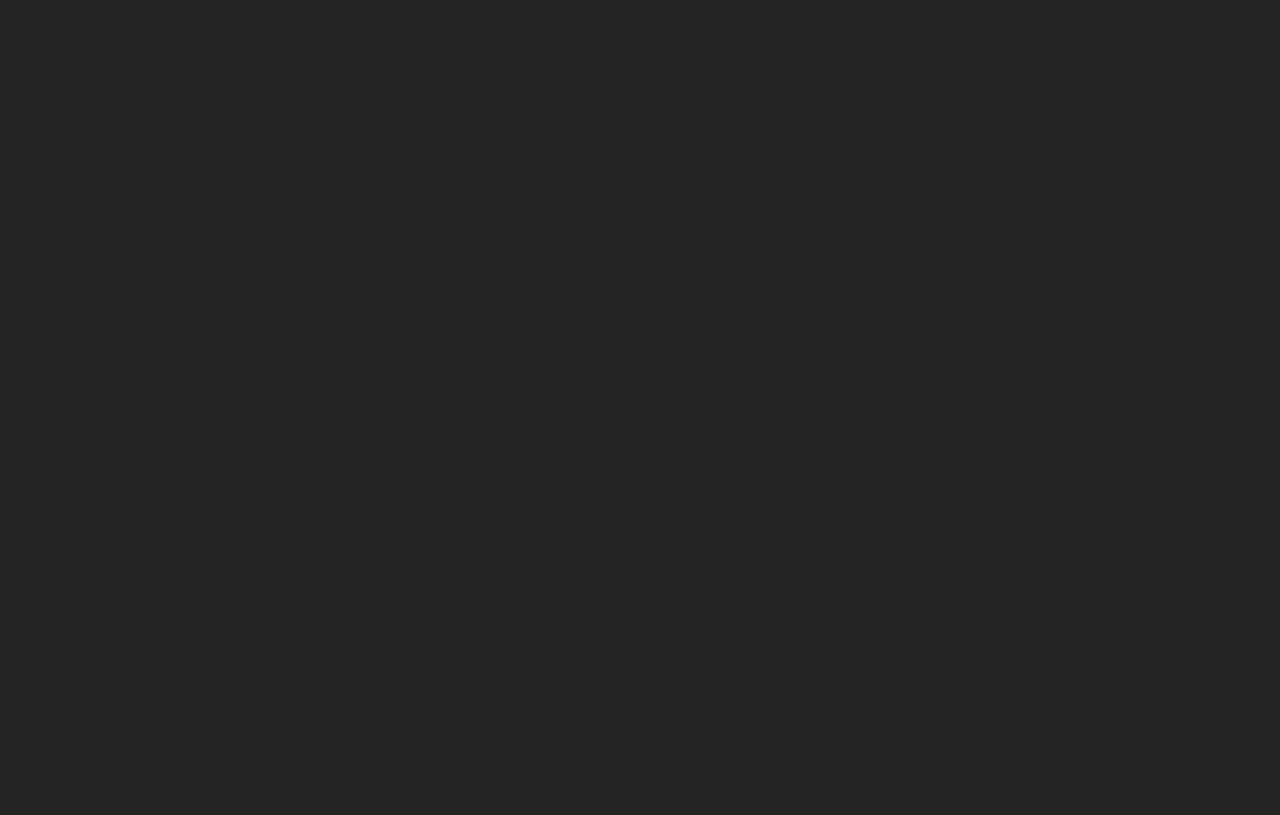
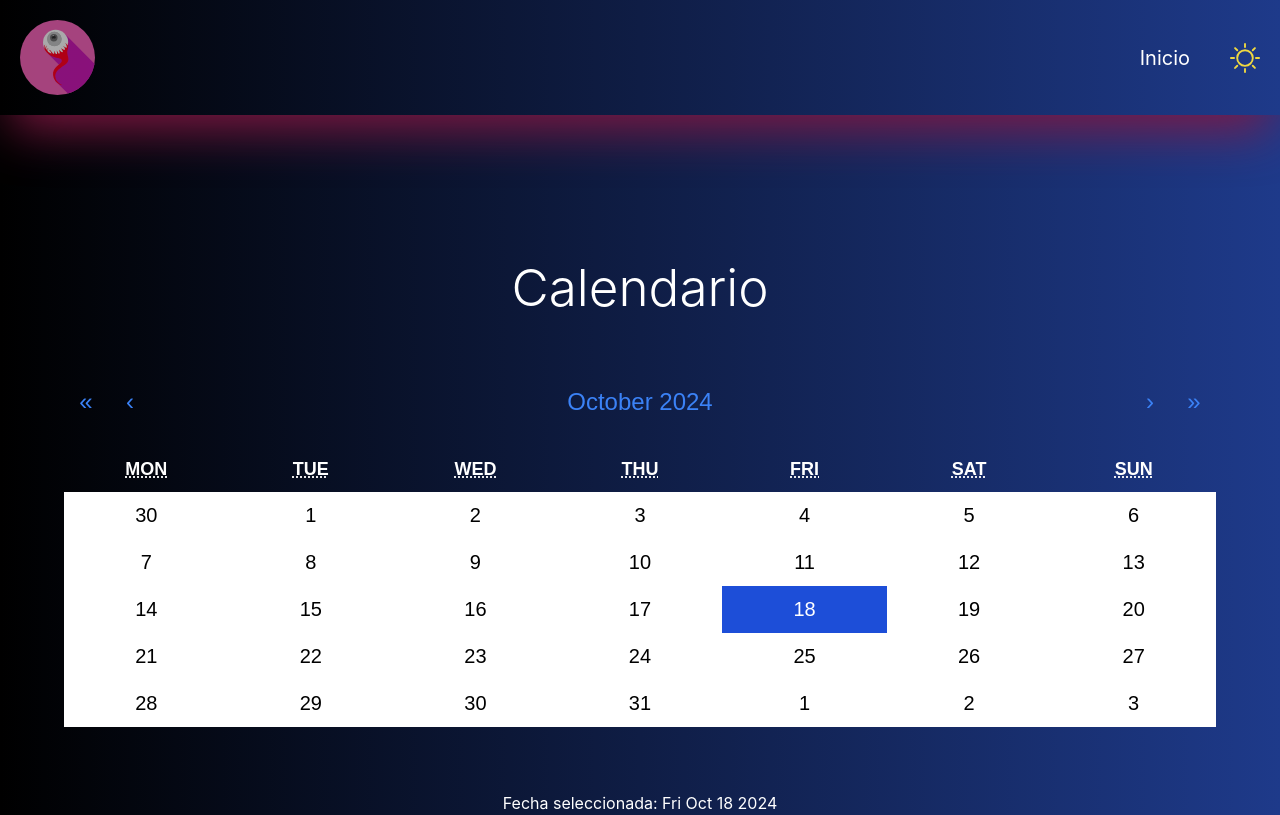
Before and after one commit to dmampel/React, a React (Vite) app: page /mycalendar in a window 1280 px wide. Before the commit this address had no page. Built offline with nearby package versions, Linux system fonts and the light colour scheme.

Commit message:
agrego el calendario
instalé react-calendar y cree un nuevo componente mycalendar

```diff
--- a/package.json
+++ b/package.json
@@ -12,6 +12,7 @@
     "@emotion/react": "^11.13.3",
     "react": "^18.3.1",
     "react-awesome-reveal": "^4.2.14",
+    "react-calendar": "^5.0.0",
     "react-dom": "^18.2.0",
     "react-icons": "^5.3.0",
     "react-router-dom": "^6.27.0"
--- a/src/components/App.jsx
+++ b/src/components/App.jsx
@@ -3,7 +3,7 @@ import { BrowserRouter as Router, Route, Routes, Link } from 'react-router-dom';
 import Home from './Home';
 import In from './In';
 import '../styles/index.css';
-
+import MyCalendar from './MyCalendar';
 
 function App() {
   const [theme, setTheme] = useState(false);
@@ -16,6 +16,7 @@ function App() {
         <Routes>
           <Route path="/" element={<Home theme={theme} setTheme={setTheme} handleClick={handleClick}/>} />  {/* Ruta para Home */}
           <Route path="/in" element={<In theme={theme} handleClick={handleClick}/>} />  {/* Ruta para In */}
+          <Route path="/mycalendar" element={<MyCalendar theme={theme} handleClick={handleClick}/>} />  {/* Ruta para MyCalendar */}
         </Routes>
       </Router>
     </div>
--- a/src/components/Home.jsx
+++ b/src/components/Home.jsx
@@ -2,6 +2,8 @@ import {React, useState} from 'react';
 import Header from './Header';
 import MainContent from './MainContent';
 import Footer from './Footer';
+
+
 
 
 export default function Home({theme, setTheme, handleClick}){
@@ -10,7 +12,7 @@ export default function Home({theme, setTheme, handleClick}){
   return(
     <div className={`${theme ? 'bg-gradient-to-l from-white to-purple-500 text-black' : 'bg-gradient-to-r from-black to-blue-900 text-white'} min-h-screen`}>
 
-      <Header className='mb-44' theme={theme} handleClick={handleClick}/>
+      <Header theme={theme} handleClick={handleClick}/>
       <MainContent theme={theme} />
       <Footer />
 
--- a/src/components/In.jsx
+++ b/src/components/In.jsx
@@ -1,22 +1,20 @@
-import React, {useState} from 'react';
-import Header from './Header.jsx'
+import React from 'react';
 import calendar from '../img/calendar-icon.svg';
 import tasks from '../img/tasks-icon.svg';
 import Item from './Item.jsx';
+import Header from './Header'
+import { Link } from 'react-router-dom';
 
 
 export default function In({theme, handleClick}){
-  const [on, setOn] = useState(true);
-  const handleHover=(on)=>{
-    setOn(!on)
-  }
+
 
   return(
     <div className={`${theme ? 'bg-gradient-to-l from-white to-purple-500 text-black' : 'bg-gradient-to-r from-black to-blue-900 text-white'} min-h-screen`}>
+      <Header theme={theme} handleClick={handleClick}/>
 
-      <Header theme={theme} handleClick={handleClick}/>
       <div className='flex flex-col w-1/5 m-auto gap-8 font-light'>
-        <Item text='Calendario' img={calendar} theme={theme}/>
+        <Link to="/mycalendar"><Item text='Calendario' img={calendar} theme={theme}/></Link>
         <Item text='Tareas' img={tasks} theme={theme} />
       </div>
 
--- /dev/null
+++ b/src/components/MyCalendar.jsx
@@ -0,0 +1,28 @@
+import React, { useState } from 'react';
+import Calendar from 'react-calendar';
+import 'react-calendar/dist/Calendar.css';
+import style from '../styles/calendarStyles.css'
+import Header from './Header';
+import Footer from './Footer';
+
+export default function MyCalendar({theme, handleClick}) {
+  const [date, setDate] = useState(new Date());
+
+  const onChange = (newDate) => {
+    setDate(newDate);
+    console.log('Fecha seleccionada:', newDate);
+  };
+
+  return (
+    <div className={`${theme ? 'bg-gradient-to-l from-white to-purple-500 text-black' : 'bg-gradient-to-r from-black to-blue-900 text-white'} min-h-screen`}>
+      <Header theme={theme} handleClick={handleClick}/>
+        <div className='flex flex-col items-center m-auto gap-16'>
+            <h1 className='text-center font-light'>Calendario</h1>
+            <Calendar onChange={onChange} value={date} style={style}/>
+            <p>Fecha seleccionada: {date.toDateString()}</p>
+        </div>
+
+
+    </div>
+  );
+}
--- /dev/null
+++ b/src/styles/calendarStyles.css
@@ -0,0 +1,19 @@
+/* Sobrescribir las clases predeterminadas de react-calendar */
+.react-calendar__tile {
+    @apply bg-white text-black hover:bg-blue-500 hover:text-white transition-all duration-300 ease-in-out;
+  }
+
+  .react-calendar__tile--active {
+    @apply bg-blue-700 text-white;
+  }
+
+  .react-calendar__navigation button {
+    @apply text-blue-500 hover:bg-blue-200;
+  }
+
+  .react-calendar{
+    width: 90%;
+    border: none;
+    background-color: transparent;
+    font-size: x-large;
+  }
```
Also changed, not shown: 1 other file (tests, documents, lock files or other folders).
